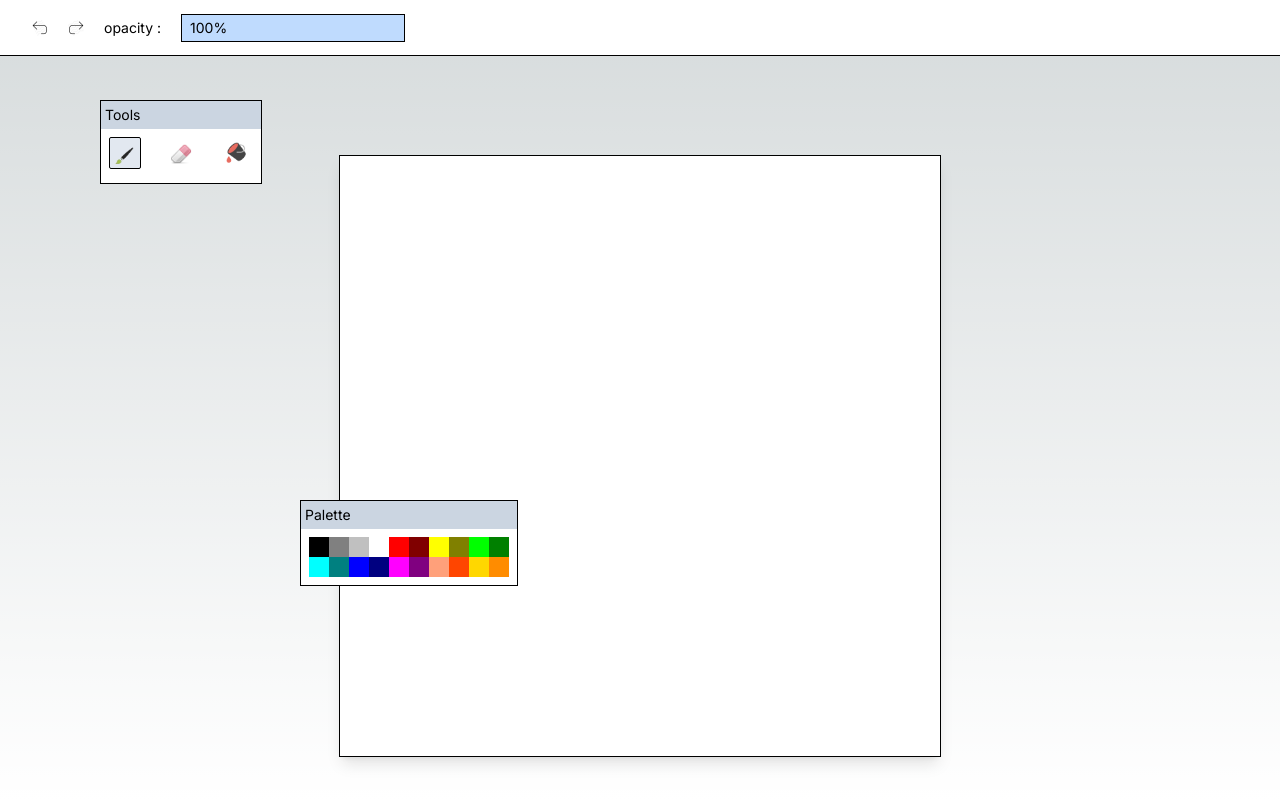
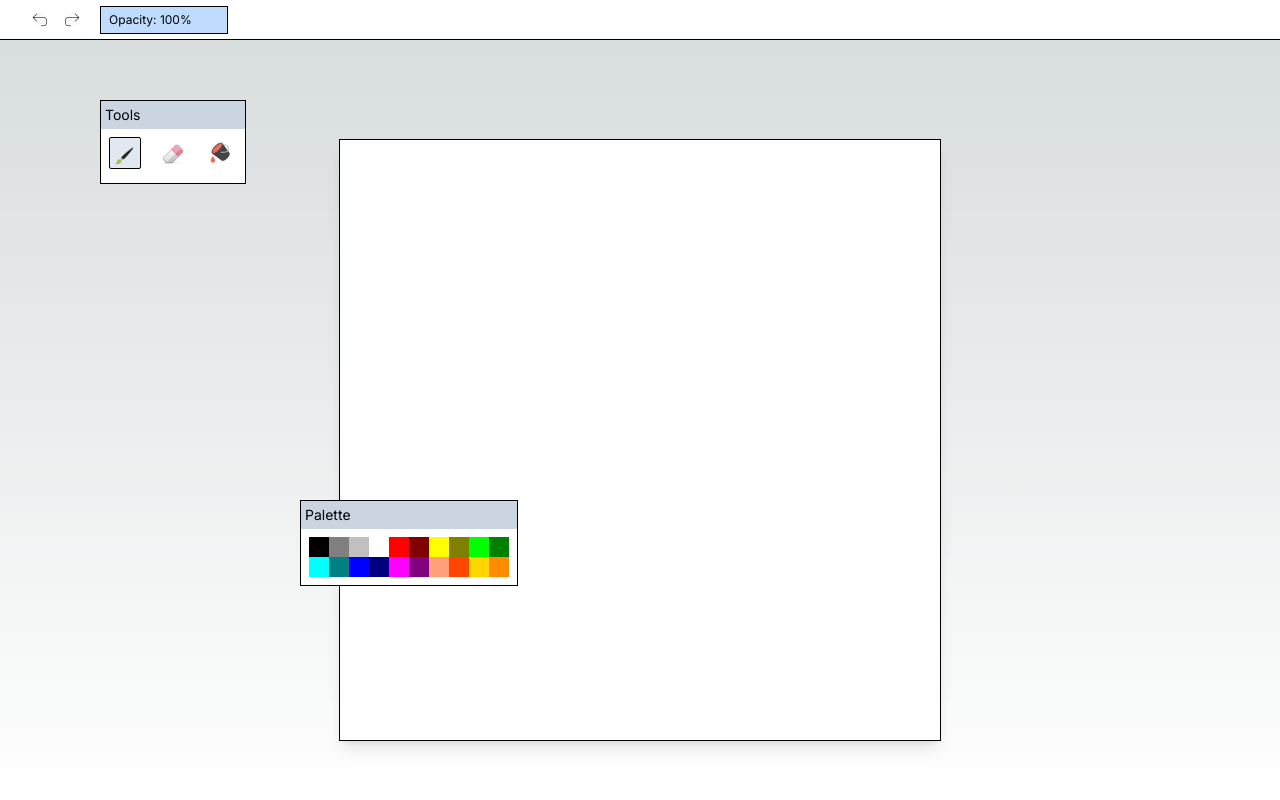
Before and after one commit to FLIzze/online-paint, a Next.js app: page / in a window 1280 px wide. Built offline with nearby package versions, Linux system fonts and the light colour scheme.

Commit message:
cleaned code

```diff
--- a/components/draggable/page.tsx
+++ b/components/draggable/page.tsx
@@ -6,18 +6,6 @@ export default function Draggable({ children, name, posX, posY }: { children: Re
     const initialClickRef = useRef({ offsetX: 0, offsetY: 0 });
 
     useEffect(() => {
-        const handleMouseMove = (e: any) => {
-            if (isDragging) {
-                const offsetX = e.clientX - initialClickRef.current.offsetX;
-                const offsetY = e.clientY - initialClickRef.current.offsetY;
-                setPosition({ x: offsetX, y: offsetY });
-            }
-        };
-
-        const handleMouseUp = () => {
-            setIsDragging(false);
-        };
-
         document.addEventListener('mousemove', handleMouseMove);
         document.addEventListener('mouseup', handleMouseUp);
 
@@ -27,7 +15,19 @@ export default function Draggable({ children, name, posX, posY }: { children: Re
         };
     }, [isDragging]);
 
-    const handleMouseDown = (e: any) => {
+    function handleMouseMove(e: MouseEvent) {
+        if (isDragging) {
+            const offsetX = e.clientX - initialClickRef.current.offsetX;
+            const offsetY = e.clientY - initialClickRef.current.offsetY;
+            setPosition({ x: offsetX, y: offsetY });
+        }
+    };
+
+    function handleMouseUp() {
+        setIsDragging(false);
+    };
+
+    function handleMouseDown(e: React.MouseEvent<HTMLDivElement>) {
         e.preventDefault();
         setIsDragging(true);
         const boundingRect = e.currentTarget.getBoundingClientRect();
--- /dev/null
+++ b/components/navBar/opacity/page.tsx
@@ -0,0 +1,50 @@
+import Brush from "@/app/ts/class/brush";
+import setOpacity from "@/app/ts/utils/setOpacity";
+import { useState, useRef, Dispatch, SetStateAction } from "react";
+
+export default function Opacity({ setDraw }: { setDraw: Dispatch<SetStateAction<Brush>>}) {
+    const [pourcentage, setPourcentage] = useState<number>(100);
+
+    const isMouseDown = useRef(false);
+
+    function getPourcentage(e: React.MouseEvent<HTMLDivElement>) {
+        const div = e.currentTarget;
+        const clickPositionInPixels = e.clientX - div.getBoundingClientRect().left;
+        const widthOfDivInPixels = div.offsetWidth;
+        const clickPositionAsPercentage = (clickPositionInPixels / widthOfDivInPixels) * 100;
+        setPourcentage(clickPositionAsPercentage);
+        setOpacity(clickPositionAsPercentage / 100, setDraw);
+    }
+
+    function handleMouseDown(e: React.MouseEvent<HTMLDivElement>) {
+        isMouseDown.current = true;
+        getPourcentage(e);
+    }
+
+    function handleMouseUp() {
+        isMouseDown.current = false;
+    }
+
+    function handleMouseMove(e: React.MouseEvent<HTMLDivElement>) {
+        if (isMouseDown.current) {
+            getPourcentage(e);
+        }
+    }
+
+    return (
+        <div
+            className="border border-black h-7 w-32  justify-center cursor-pointer"
+            onMouseDown={handleMouseDown}
+            onMouseUp={handleMouseUp}
+            onMouseMove={handleMouseMove}
+            onMouseLeave={handleMouseUp}
+        >
+            <div
+                className="bg-blue-200 h-full items-center flex pl-2 text-xs"
+                style={{ width: `${pourcentage}%` }}
+            >
+                <p className="select-none overflow-visible whitespace-nowrap">Opacity: {pourcentage.toFixed(0) + '%'}</p>
+            </div>
+        </div>
+    )
+}
--- a/components/navBar/page.tsx
+++ b/components/navBar/page.tsx
@@ -1,70 +1,14 @@
-import { useState, useRef } from "react";
 import Brush from "@/app/ts/class/brush";
 import ActionHistory from "@/app/ts/class/history";
-import redo from "@/app/ts/historyManagement/redo";
-import undo from "@/app/ts/historyManagement/undo";
 import { Dispatch, SetStateAction } from "react";
-import setOpacity from "@/app/ts/utils/setOpacity";
+import Opacity from "./opacity/page";
+import Undo from "./undo/page";
 
 export default function NavBar({ setDraw, history, setHistory }: { setDraw: Dispatch<SetStateAction<Brush>>, history: ActionHistory, setHistory: React.Dispatch<React.SetStateAction<ActionHistory>> }) {
-    const [pourcentage, setPourcentage] = useState<number>(100);
-    const isMouseDown = useRef(false);
-
-    function getPourcentage(e: React.MouseEvent<HTMLDivElement>) {
-        const div = e.currentTarget;
-        const clickPositionInPixels = e.clientX - div.getBoundingClientRect().left;
-        const widthOfDivInPixels = div.offsetWidth;
-        const clickPositionAsPercentage = (clickPositionInPixels / widthOfDivInPixels) * 100;
-        setPourcentage(clickPositionAsPercentage);
-        setOpacity(clickPositionAsPercentage / 100, setDraw);
-    }
-
-    function handleMouseDown(e: React.MouseEvent<HTMLDivElement>) {
-        isMouseDown.current = true;
-        getPourcentage(e);
-    }
-
-    function handleMouseUp() {
-        isMouseDown.current = false;
-    }
-
-    function handleMouseMove(e: React.MouseEvent<HTMLDivElement>) {
-        if (isMouseDown.current) {
-            getPourcentage(e);
-        }
-    }
-
     return (
-        <div className="w-full flex border-black border-b flex-wrap gap-5 pl-8 bg-white h-14 text-sm items-center">
-            <button
-                onClick={() => undo(history, setHistory)}>
-                <img
-                    src="/undo.png"
-                    alt="undo"
-                    className="w-4 h-4" />
-            </button>
-            <button
-                onClick={() => redo(history, setHistory)}>
-                <img
-                    src="/redo.png"
-                    alt="redo"
-                    className="w-4 h-4" />
-            </button>
-            <p>opacity :</p>
-            <div
-                className="border border-black h-7 w-56"
-                onMouseDown={handleMouseDown}
-                onMouseUp={handleMouseUp}
-                onMouseMove={handleMouseMove}
-                onMouseLeave={handleMouseUp}
-            >
-                <div
-                    className="bg-blue-200 h-full items-center flex pl-2"
-                    style={{ width: `${pourcentage}%` }}
-                >
-                    <p className="select-none">{pourcentage.toFixed(0) + '%'}</p>
-                </div>
-            </div>
+        <div className="w-full flex border-black border-b flex-wrap gap-5 pl-8 bg-white h-10 text-sm items-center">
+            <Undo history={history} setHistory={setHistory}/>
+            <Opacity setDraw={setDraw}/>
         </div>
     )
 }
--- /dev/null
+++ b/components/navBar/undo/page.tsx
@@ -0,0 +1,26 @@
+import undo from "@/app/ts/historyManagement/undo"
+import redo from "@/app/ts/historyManagement/redo"
+import ActionHistory from "@/app/ts/class/history"
+
+export default function Undo({ history, setHistory }: { history: ActionHistory, setHistory: React.Dispatch<React.SetStateAction<ActionHistory>> }) {
+    return (
+        <div className="h-full items-center flex">
+            <button
+                onClick={() => undo(history, setHistory)}>
+                <img
+                    src="/undo.png"
+                    alt="undo"
+                    className="w-4 h-4 mr-4"
+                />
+            </button>
+            <button
+                onClick={() => redo(history, setHistory)}>
+                <img
+                    src="/redo.png"
+                    alt="redo"
+                    className="w-4 h-4"
+                />
+            </button>
+        </div>
+    )
+}
--- a/components/utils/page.tsx
+++ b/components/utils/page.tsx
@@ -46,7 +46,7 @@ export default function Utils({ setDraw, setHistory, history }: UtilsInterface)
 
     return (
         <Draggable name='Tools' posX={100} posY={100}>
-            <div className="grid grid-cols-3 gap-x-2">
+            <div className="flex">
                 {utils.map((util, index) => (
                     <div
                         key={index}
```
